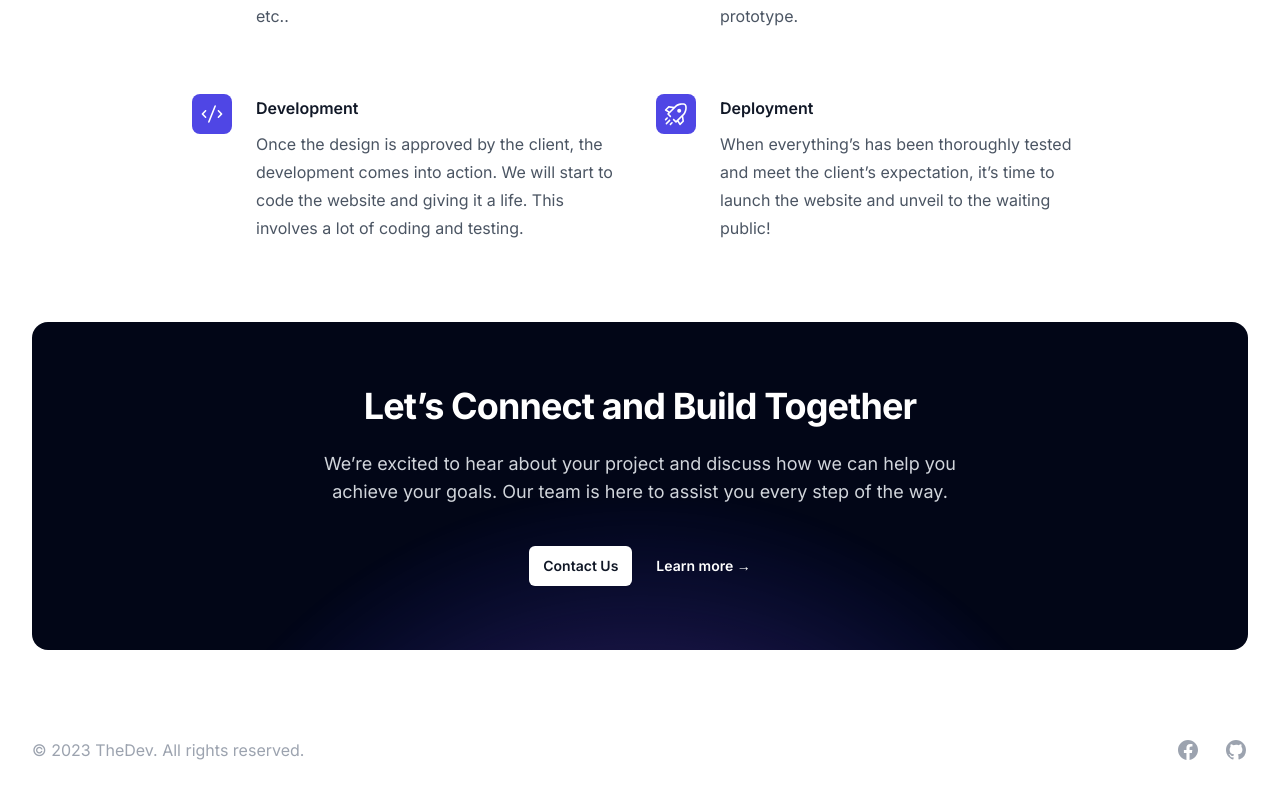
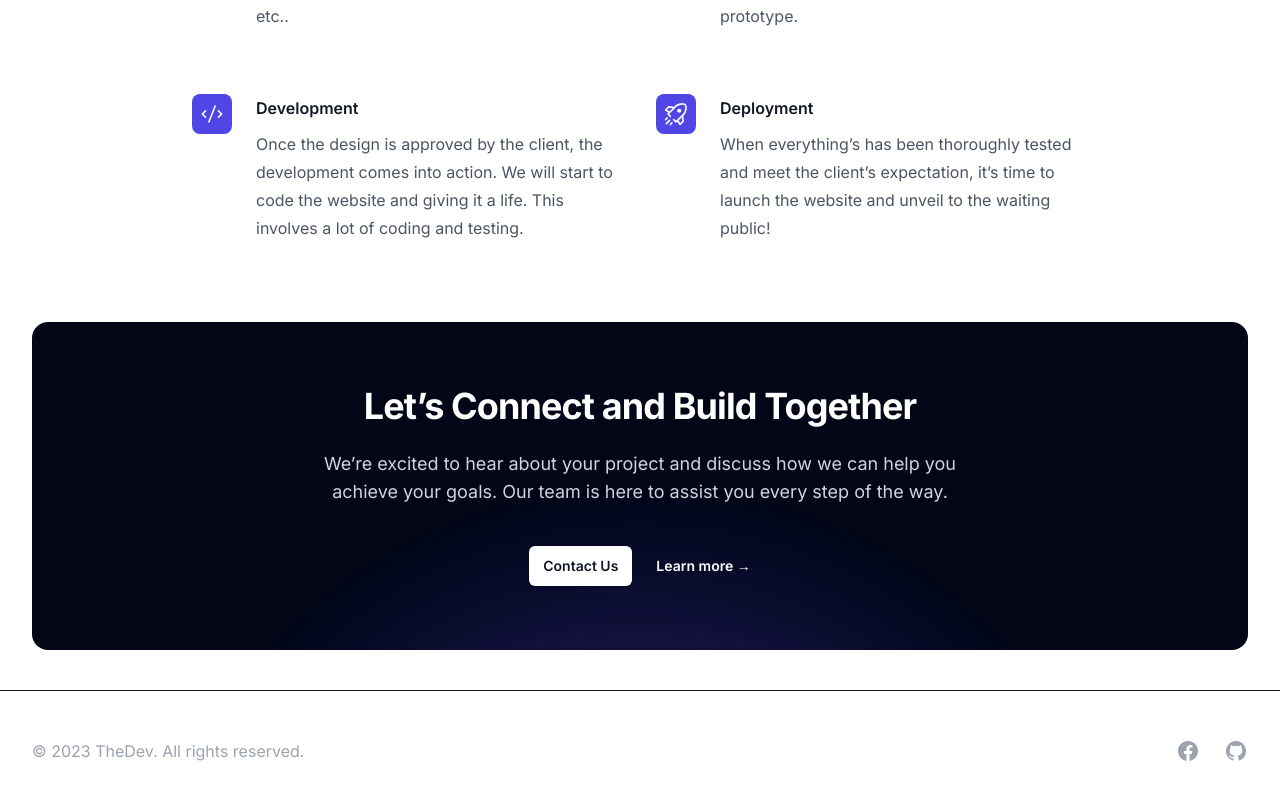
Before and after one commit to monciego/thedev, a Next.js app: page / in a window 1280 px wide. Shown: the part 1458-2257 px from the top of the page. Built offline with nearby package versions, Linux system fonts and the light colour scheme.

Commit message:
style: add border top in footer

```diff
--- a/app/page.tsx
+++ b/app/page.tsx
@@ -1,6 +1,11 @@
 import { syncopate } from './fonts';
 import Image from 'next/image';
 import hero from './assets/hero.png';
+import react from './assets/react.svg';
+import vue from './assets/vue.svg';
+import laravel from './assets/laravel.svg';
+import inertia from './assets/inertia.svg';
+import figma from './assets/figma.svg';
 import { Button } from '@/components/ui/button';
 import {
   Pencil2Icon,
@@ -192,7 +197,7 @@ export default function Home() {
           </div>
         </div>
       </div>
-      <footer>
+      <footer className='border-t border-slate-900'>
         <div className='max-w-7xl mx-auto py-12 px-4 sm:px-6 md:flex md:items-center md:justify-between lg:px-8'>
           <div className='flex justify-center space-x-6 md:order-2'>
             <a
```
